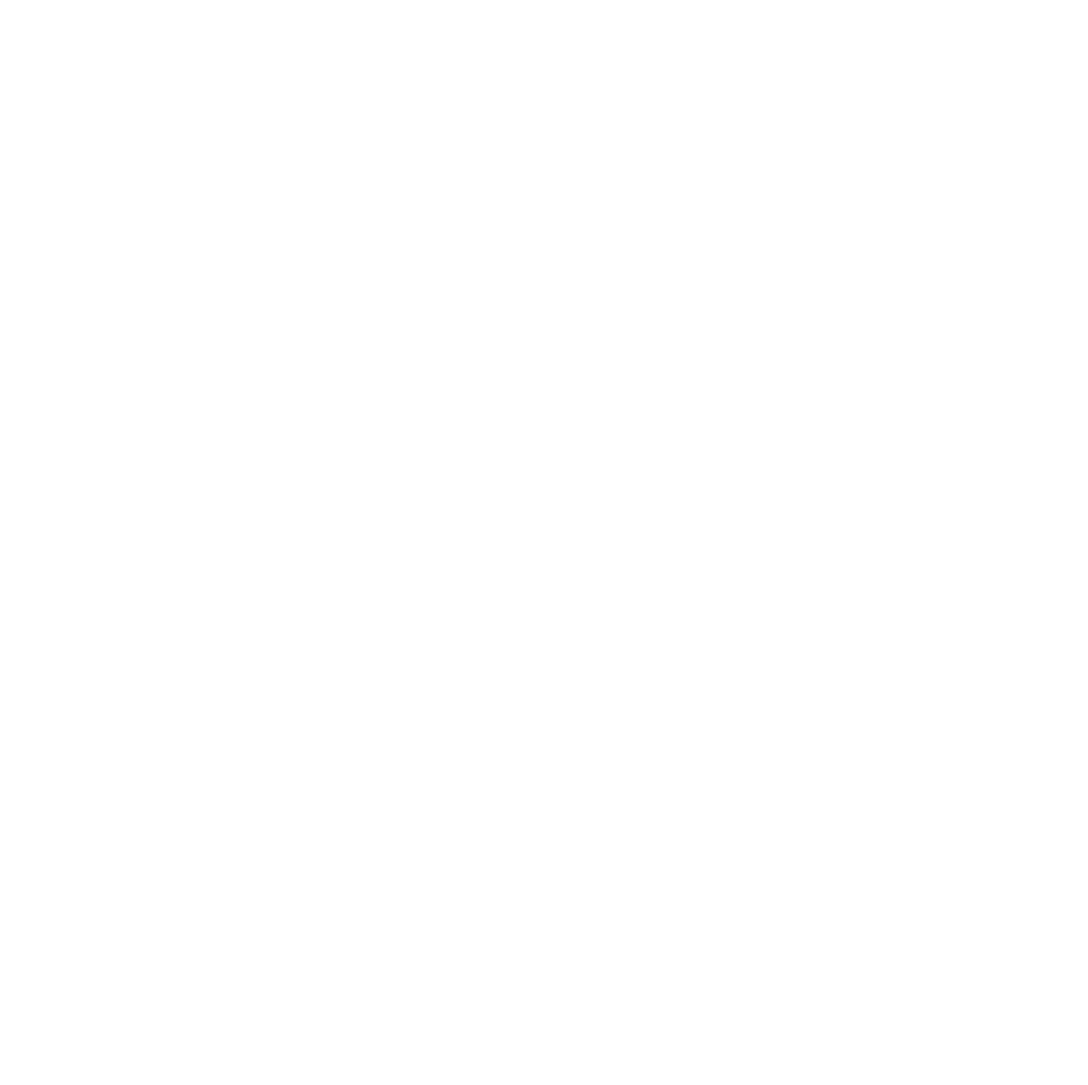
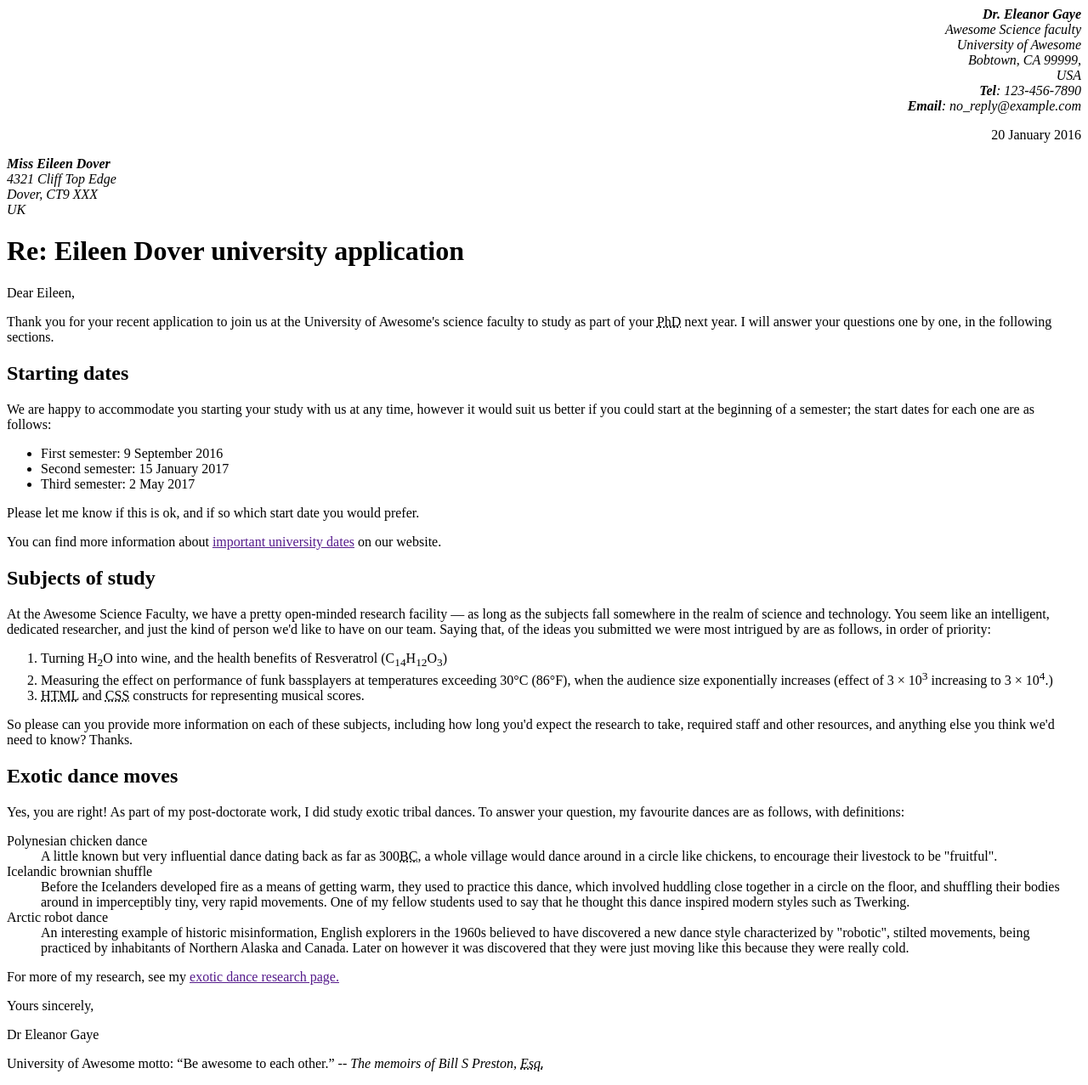
Before and after one commit to Aramide12/Jan24wk1, a plain HTML site: page letter.html in a window 1280 px wide. Shown: the whole page at 85% size. Before the commit the page ends 800 px from the top, so only its background shows below. Drawn offline with Linux system fonts and the light colour scheme.

Commit message:
feat: add files

```diff
--- a/letter.html
+++ b/letter.html
@@ -4,8 +4,74 @@
     <meta charset="UTF-8">
     <meta name="viewport" content="width=device-width, initial-scale=1.0">
     <title>letter</title>
+    <style>
+        .sender-column {
+            text-align: right;
+        }
+    </style>
 </head>
 <body>
+    <address class="sender-column">
+    <strong>Dr. Eleanor Gaye</strong> <br> Awesome Science faculty <br> University of Awesome <br> Bobtown, CA 99999, <br> USA <br> <strong>Tel</strong>: 123-456-7890<br> <strong>Email</strong>: no_reply@example.com
+    </address>
 
+        <p class="sender-column"><time datetime="2016-01-20">20 January 2016</p>
+
+        <address>
+        <strong>Miss Eileen Dover</strong><br>4321 Cliff Top Edge<br>Dover, CT9 XXX<br>UK
+        </address>
+
+        <h1>Re: Eileen Dover university application</h1>
+
+        <p>Dear Eileen,</p>
+
+        <P>Thank you for your recent application to join us at the University of Awesome's science faculty to study as part of your <Abbr title="Doctor of Philosophy">PhD</Abbr> next year. I will answer your questions one by one, in the following sections.</P>
+
+        <h2>Starting dates</h2>
+
+        <p>We are happy to accommodate you starting your study with us at any time, however it would suit us better if you could start at the beginning of a semester; the start dates for each one are as follows:</p>
+
+            <ul>
+                <li>First semester: <time datetime="2016-09-09">9 September 2016</time></li>
+                <li>Second semester: <time datetime="2017-01-15">15 January 2017</time></li>
+                <li>Third semester: <time datetime="2017-05-02">2 May 2017</time></li>
+            </ul>
+
+        <p>Please let me know if this is ok, and if so which start date you would prefer.</p>
+
+        <p>You can find more information about <a href>important university dates</a> on our website.</p>
+
+        <h2>Subjects of study</h2>
+
+        <p>At the Awesome Science Faculty, we have a pretty open-minded research facility — as long as the subjects fall somewhere in the realm of science and technology. You seem like an intelligent, dedicated researcher, and just the kind of person we'd like to have on our team. Saying that, of the ideas you submitted we were most intrigued by are as follows, in order of priority:</p>
+
+            <ol>
+                <li>Turning H<sub>2</sub>O into wine, and the health benefits of Resveratrol (C<sub>14</sub>H<sub>12</sub>O<sub>3</sub>)</li>
+                <li>Measuring the effect on performance of funk bassplayers at temperatures exceeding 30°C (86°F), when the audience size exponentially increases (effect of 3 × 10<sup>3</sup> increasing to 3 × 10<sup>4</sup>.)</li>
+                <li><abbr title="Hypertext Markup Language">HTML</abbr>  and <Abbr title="Cascading Style Sheet">CSS</Abbr> constructs for representing musical scores.</li>
+            </ol>
+
+        <p>So please can you provide more information on each of these subjects, including how long you'd expect the research to take, required staff and other resources, and anything else you think we'd need to know? Thanks.</p>
+
+        <h2>Exotic dance moves</h2>
+
+        <p>Yes, you are right! As part of my post-doctorate work, I did study exotic tribal dances. To answer your question, my favourite dances are as follows, with definitions:</p>
+
+                <dl>
+                    <dt>Polynesian chicken dance</dt>
+                    <dd>A little known but very influential dance dating back as far as 300<Abbr title="Before Christ">BC</Abbr>, a whole village would dance around in a circle like chickens, to encourage their livestock to be "fruitful".</dd>
+                    <dt>Icelandic brownian shuffle</dt>
+                    <dd>Before the Icelanders developed fire as a means of getting warm, they used to practice this dance, which involved huddling close together in a circle on the floor, and shuffling their bodies around in imperceptibly tiny, very rapid movements. One of my fellow students used to say that he thought this dance inspired modern styles such as Twerking.</dd>
+                    <dt>Arctic robot dance</dt>
+                    <dd>An interesting example of historic misinformation, English explorers in the 1960s believed to have discovered a new dance style characterized by "robotic", stilted movements, being practiced by inhabitants of Northern Alaska and Canada. Later on however it was discovered that they were just moving like this because they were really cold.</dd>
+                </dl>
+
+        <p>For more of my research, see my <a href>exotic dance research page.</a></p>
+
+        <p>Yours sincerely,</p>
+
+        <p>Dr Eleanor Gaye</p>
+
+        <p>University of Awesome motto: <q>Be awesome to each other.</q> -- <em>The memoirs of Bill S Preston, <abbr title="Esquire">Esq.</abbr></em></p>
 </body>
 </html>
```
